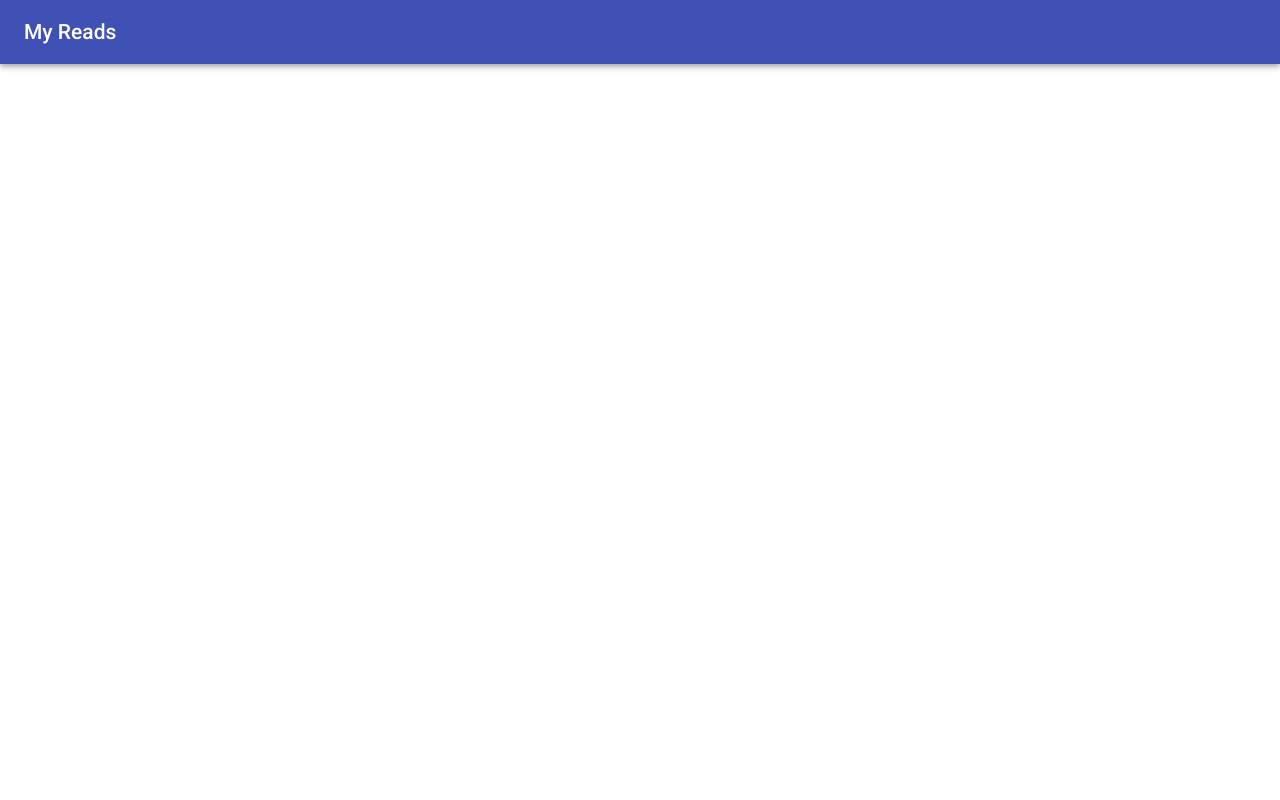
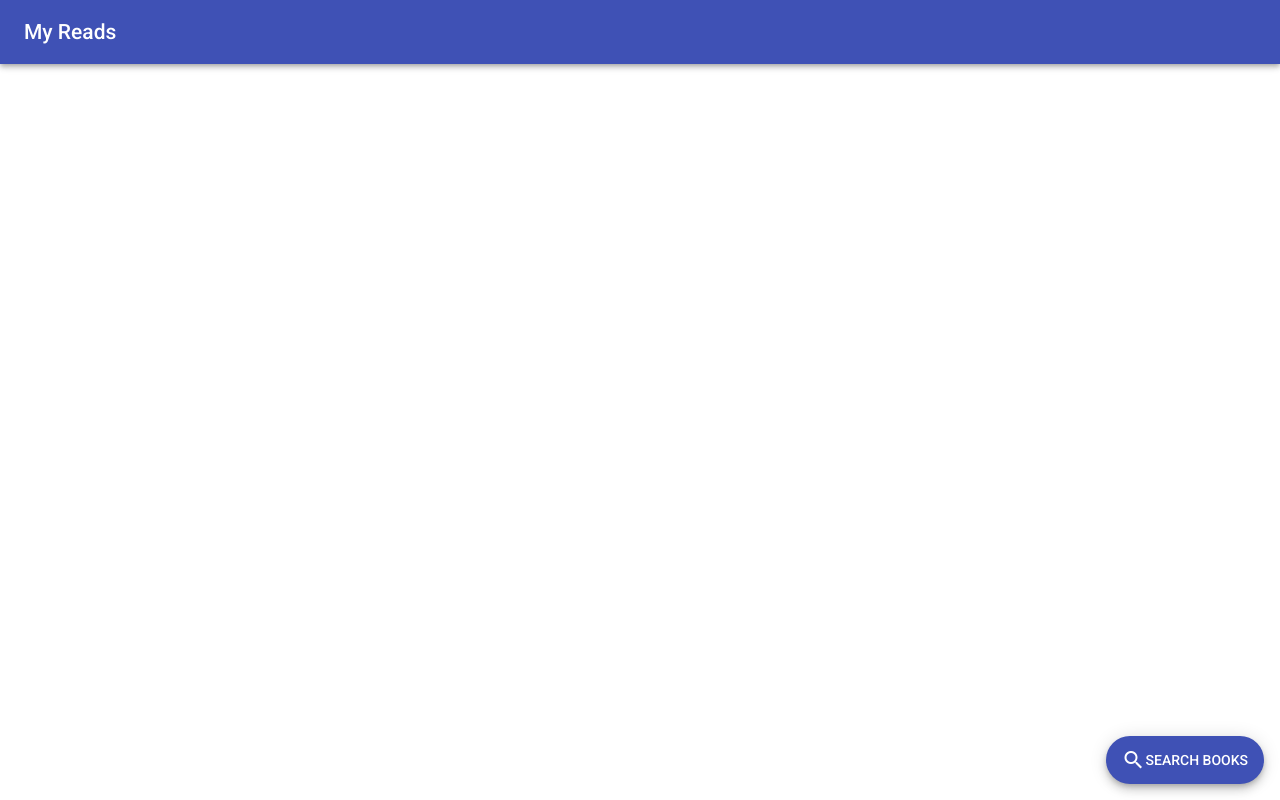
Before and after one commit to felipebergamin/my-reads-udacity, a React (Create React App) app: page / in a window 1280 px wide. Built offline with nearby package versions, Linux system fonts and the light colour scheme.

Commit message:
feat: search button
create new component SearchButton
that renders a floating fab material button with a search icon

```diff
--- a/src/App.js
+++ b/src/App.js
@@ -1,10 +1,15 @@
 import React, { Component } from 'react';
 import HeaderBar from './HeaderBar';
+import SearchButton from './SearchButton';
 
 class App extends Component {
   render() {
     return (
-      <HeaderBar />
+      <div>
+        <HeaderBar />
+
+        <SearchButton />
+      </div>
     );
   }
 }
--- /dev/null
+++ b/src/SearchButton.js
@@ -0,0 +1,29 @@
+import React from 'react';
+import PropTypes from 'prop-types';
+import { Button, Icon } from '@material-ui/core';
+import { withStyles } from '@material-ui/core/styles';
+
+const styles = theme => ({
+  fab: {
+    position: 'absolute',
+    bottom: theme.spacing.unit * 2,
+    right: theme.spacing.unit * 2,
+  }
+});
+
+const render = (props) => {
+  const { classes } = props;
+
+  return (
+    <Button variant="extendedFab" color="primary" className={classes.fab}>
+      <Icon>search</Icon>
+      Search Books
+    </Button>
+  );
+}
+
+render.propTypes = {
+  classes: PropTypes.object.isRequired,
+};
+
+export default withStyles(styles)(render);
```
